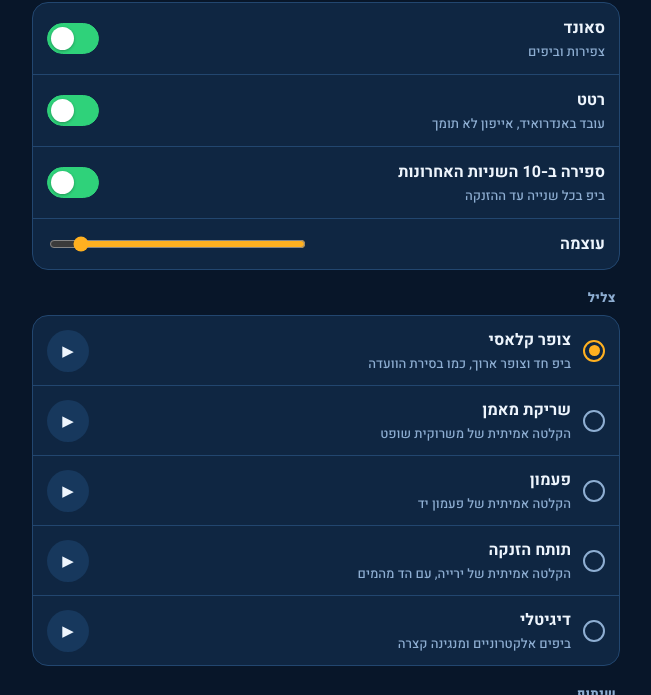
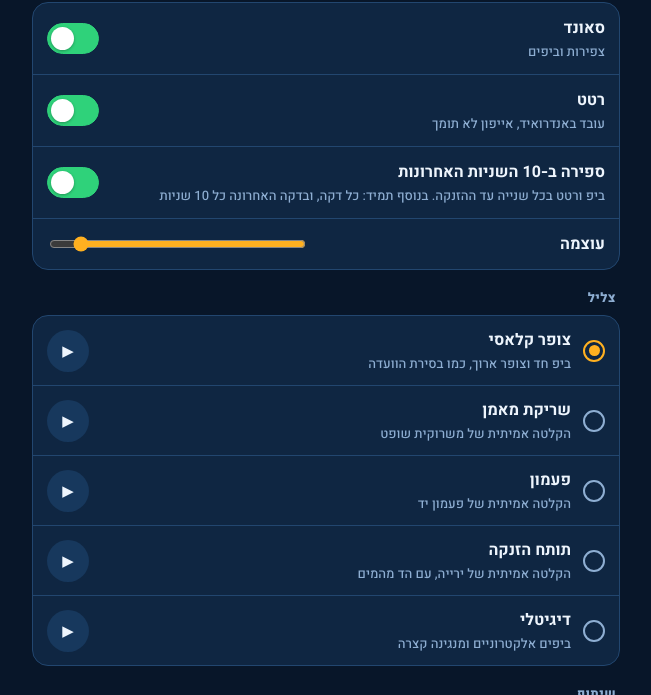
Before and after one commit to kafriron-ship-it/zinuk, a plain HTML site: page index.html in a window 1280 px wide. Both pictures are taken after a click on the button "⚙︎". Shown: the part 105-800 px from the top of the page, without its empty margins (314-965 px from the left). Drawn offline with Linux system fonts and the light colour scheme; no server answers.

Commit message:
Beep and buzz every 10 seconds in the last minute
Signal schedule is now: every minute (double at 1:00), every 10 seconds
in the last minute, and every second in the last 10 (that last part
still follows the settings switch). Requested by a friend of the user.

Co-Authored-By: Claude Opus 5.5 <noreply@anthropic.com>

```diff
--- a/index.html
+++ b/index.html
@@ -313,7 +313,7 @@
     <div class="card">
       <div class="srow"><div><b>סאונד</b><small>צפירות וביפים</small></div><button class="sw" id="sSound" role="switch" aria-checked="true" aria-label="סאונד"></button></div>
       <div class="srow"><div><b>רטט</b><small>עובד באנדרואיד, אייפון לא תומך</small></div><button class="sw" id="sVibe" role="switch" aria-checked="true" aria-label="רטט"></button></div>
-      <div class="srow"><div><b>ספירה ב‑10 השניות האחרונות</b><small>ביפ בכל שנייה עד ההזנקה</small></div><button class="sw" id="sFinal" role="switch" aria-checked="true" aria-label="ספירה ב‑10 השניות האחרונות"></button></div>
+      <div class="srow"><div><b>ספירה ב‑10 השניות האחרונות</b><small>ביפ ורטט בכל שנייה עד ההזנקה. בנוסף תמיד: כל דקה, ובדקה האחרונה כל 10 שניות</small></div><button class="sw" id="sFinal" role="switch" aria-checked="true" aria-label="ספירה ב‑10 השניות האחרונות"></button></div>
       <div class="srow"><div><b>עוצמה</b></div><input type="range" id="sVol" min="0" max="100" value="90" aria-label="עוצמה"></div>
     </div>
 
@@ -876,6 +876,9 @@
       if(r===60){ if(key('m'+r)){dbeep();vibrate([90,60,90]);} }
       else if(key('m'+r)){beep();vibrate(90);}
     }
+    // last minute: beep + buzz every 10 seconds (50, 40, 30, 20, and 10 when the per-second count is off)
+    if(r>0&&r<60&&r%10===0&&r<state.legTotal&&!(state.finalBeeps&&r<=10)&&key('t'+r)){ beep(); vibrate(80); pulse(); }
+    // last 10 seconds: every second
     if(r<=10&&r>0&&key('c'+r)){ if(state.finalBeeps){ beep(); vibrate(70); } pulse(); }
   }
   function atStart(){
```
